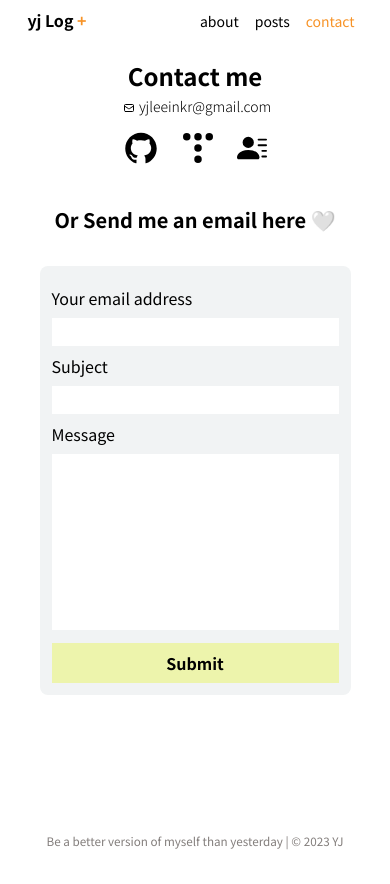
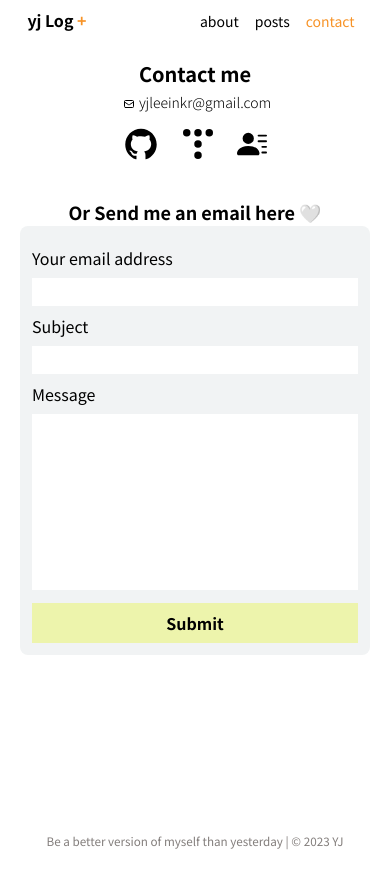
Before and after one commit to yjleeinkr/yj-log, a Next.js app: page /contact in a window 390 px wide. Built offline with nearby package versions, Linux system fonts and the light colour scheme.

Commit message:
style: tweak some for mobile

```diff
--- a/src/app/contact/page.tsx
+++ b/src/app/contact/page.tsx
@@ -7,9 +7,9 @@ import EmailForm from '@/components/EmailForm';
 
 export default function ContactPage() {
   return (
-    <main className="text-center max-w-[90%] lg:max-w-[85%] xl:max-w-[75%] m-zero-auto p-5">
+    <main className="text-center max-w-[100%] lg:max-w-[85%] xl:max-w-[75%] m-zero-auto p-5">
       <div>
-        <h1 className="text-2xl font-bold">Contact me </h1>
+        <h1 className="text-xl font-bold">Contact me</h1>
         <p className="text-sm py-1 font-light">
           <HiOutlineMail className="inline-block px-1 text-xl" />
           yjleeinkr@gmail.com
@@ -33,7 +33,7 @@ export default function ContactPage() {
         </ul>
       </div>
       <div>
-        <h1 className="text-xl font-bold py-8">Or Send me an email here 🤍</h1>
+        <h1 className="text-lg font-bold pt-7">Or Send me an email here 🤍</h1>
         <EmailForm />
       </div>
     </main>
```
